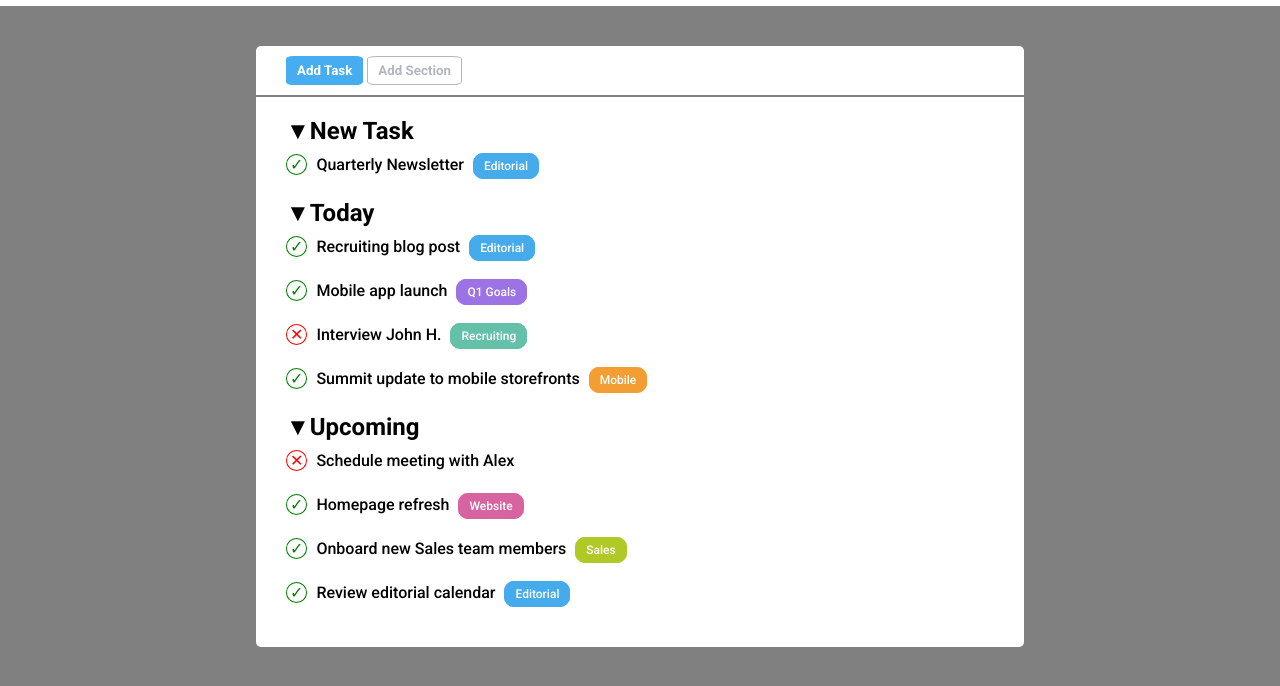
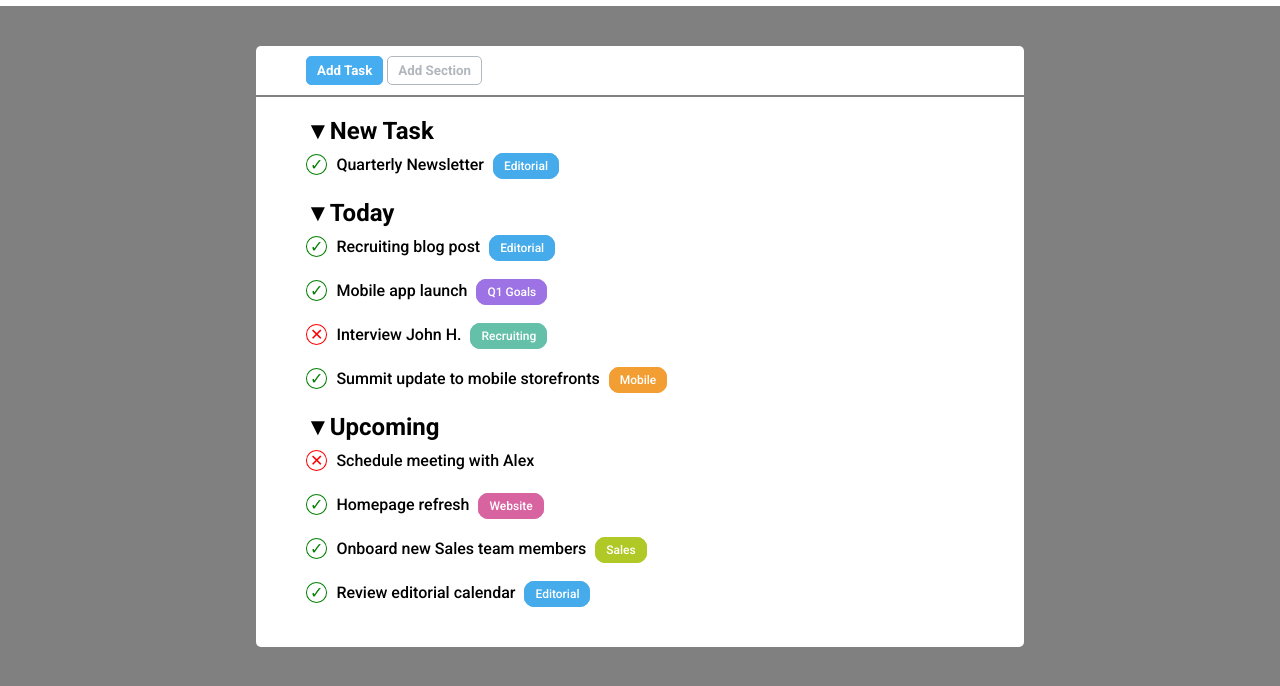
Before and after one commit to GianlucaBenassi/html-css-toboolist, a plain HTML site: page index.html in a window 1280 px wide. Shown: the part 64-750 px from the top of the page. Drawn offline with Linux system fonts and the light colour scheme.

Commit message:
border + margin correction

```diff
--- a/css/style.css
+++ b/css/style.css
@@ -42,7 +42,7 @@ header h1 {
 /* ***** main content margin left + padding bottom ***** */
 
 .form-add, .task-group {
-    margin-left: 30px;
+    margin-left: 50px;
 }
 
 main {
@@ -51,11 +51,10 @@ main {
 
 /* ***** form add *****  */
 
-
 .add-button {
     padding: 6px 10px;
     margin: 10px 0;
-    border-radius: 10%;
+    border-radius: 5px;
     font-weight: bold;
 }
 
```
